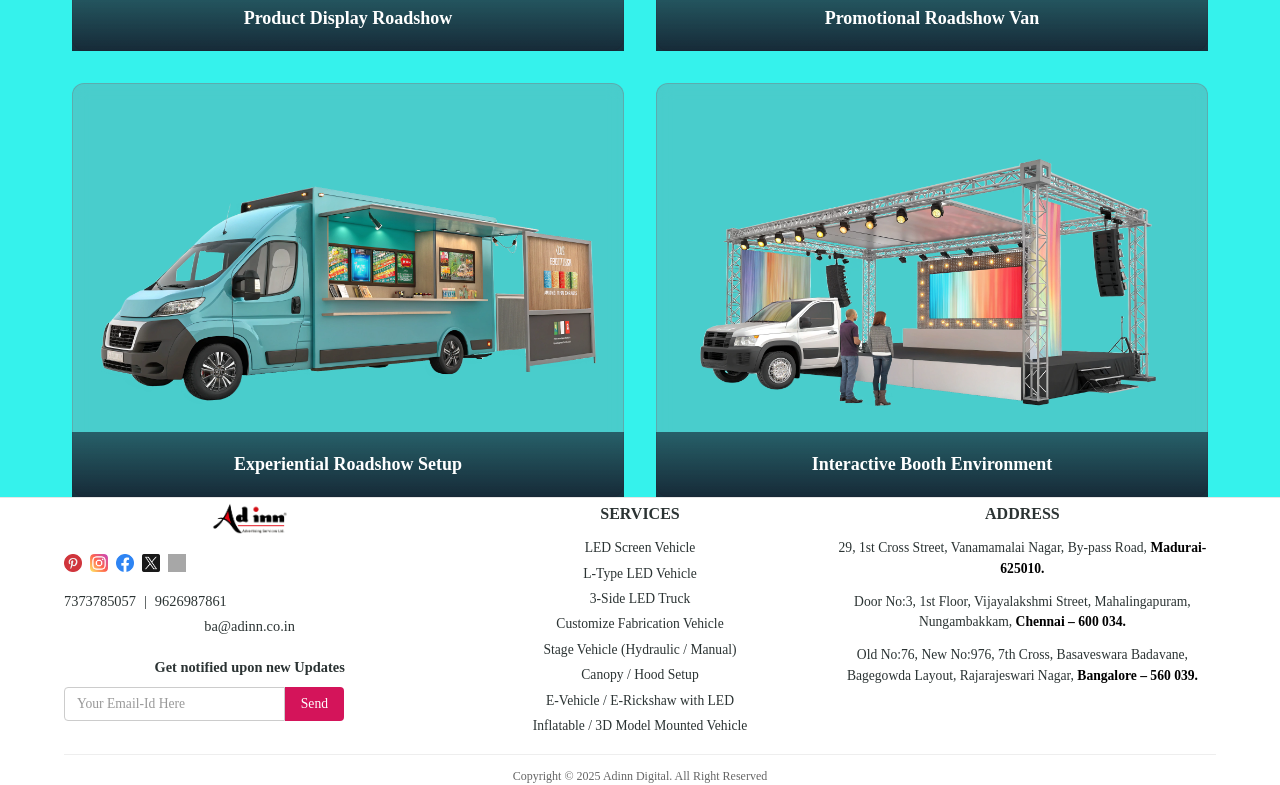
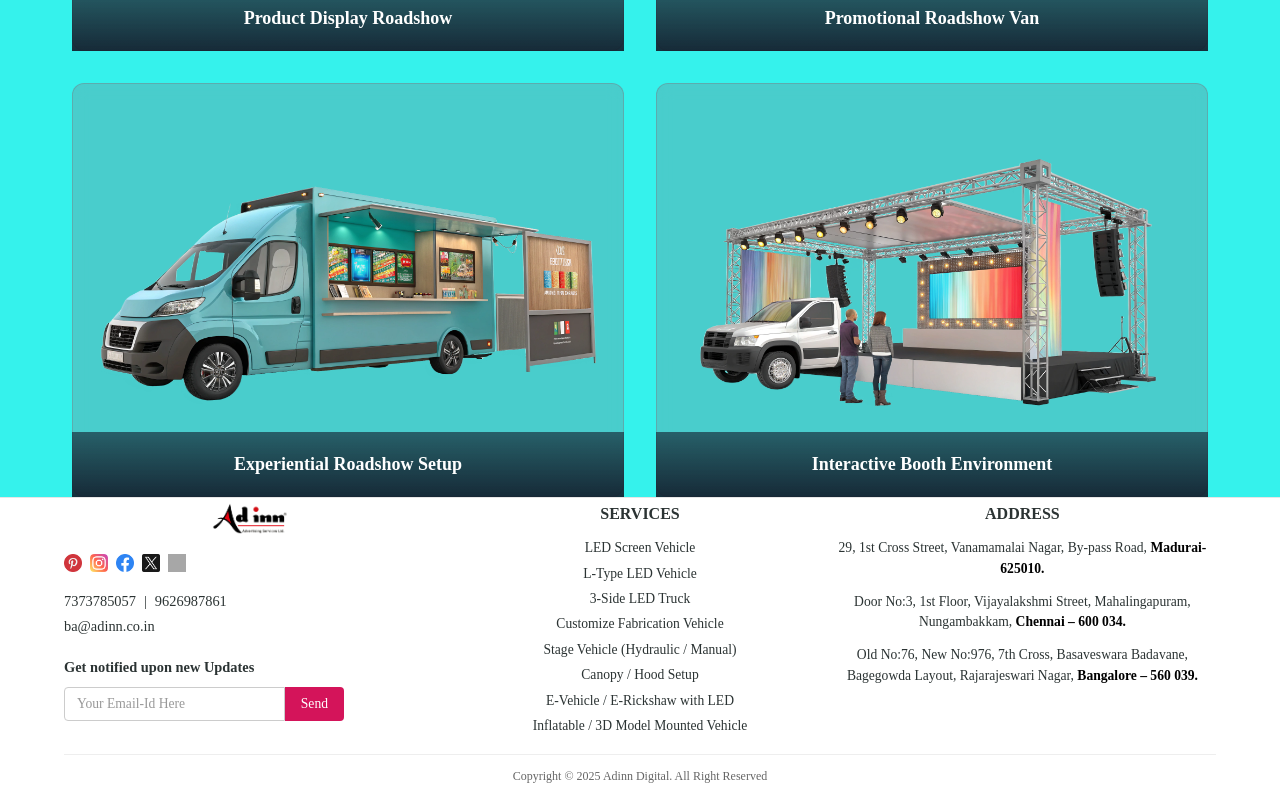
Before and after one commit to Adinntasks/AdinnIntern, a React (Vite) app in the folder navbar-demo/: page / in a window 1280 px wide. Shown: the part 1121-1906 px from the top of the page. Built offline with nearby package versions, Linux system fonts and the light colour scheme; grey boxes are pictures that could not be loaded.

Commit message:
slight alignment changes in footer

```diff
--- a/navbar-demo/src/a3Footer.css
+++ b/navbar-demo/src/a3Footer.css
@@ -106,6 +106,7 @@
 .contact-email {
   font-size: 0.9rem;
   margin-bottom: var(--space-lg);
+  text-align: left;
 }
 
 .contact-email a {
@@ -116,6 +117,10 @@
 
 .contact-email a:hover {
   color: var(--color-primary);
+}
+
+.newsletter-section {
+  text-align: left;
 }
 
 .newsletter-section h4 {
```
Also changed, not shown: 1 other file (tests, documents, lock files or other folders).
